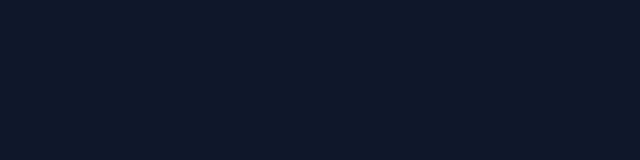
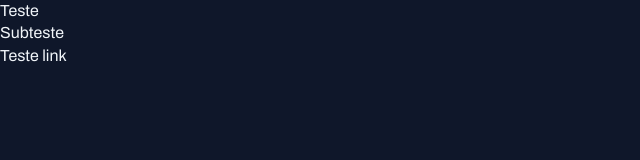
Before and after one commit to Antonyj26/Portal-de-Not-cias, a plain HTML site: page index.html in a window 1280 px wide. Shown: the whole page, without its empty margins (0-640 px from the left). Drawn offline with Linux system fonts and the light colour scheme; files that its build step writes are made by us from their sources; files whose address does not match are found by name.

Commit message:
Aplicando fonts

```diff
--- a/index.html
+++ b/index.html
@@ -1,10 +1,20 @@
 <!DOCTYPE html>
 <html lang="pt-br">
   <head>
+    <link rel="preconnect" href="https://fonts.gstatic.com" crossorigin />
+    <link rel="preconnect" href="https://fonts.googleapis.com" />
     <meta charset="UTF-8" />
     <meta name="viewport" content="width=device-width, initial-scale=1.0" />
-    <link rel="stylesheet" href="./style.css" />
+    <link rel="stylesheet" href="./styles/style.css" />
+    <link
+      href="https://fonts.googleapis.com/css2?family=Archivo:ital,wght@0,100..900;1,100..900&display=swap"
+      rel="stylesheet"
+    />
     <title>Portal de Notícias</title>
   </head>
-  <body></body>
+  <body>
+    <h1>Teste</h1>
+    <h2>Subteste</h2>
+    <a href="#">Teste link</a>
+  </body>
 </html>
--- a/styles/global.css
+++ b/styles/global.css
@@ -11,9 +11,33 @@
   --stroke-color: #1e293b;
   --text-color-primary: #f1f5f9;
   --text-color-secondary: #cbd5e1;
+
+  --font-family: "Archivo", sans-serif;
+  --h1: 800 24px/135% var(--font-family);
+  --h2: 800 16px/140% var(--font-family);
+  --h3: 800 14px/140% var(--font-family);
+  --text-span: 600 14px/145% var(--font-family);
+  --text: 400 16px/140% var(--font-family);
+  --text-sm: 400 14px/160% var(--font-family);
 }
 
 body {
+  font: var(--text);
   color: var(--text-color-primary);
-  background-color: var(--bg-color);
+  background-color: #0f172a;
 }
+
+a {
+  text-decoration: none;
+  color: inherit;
+}
+
+a:hover {
+  color: var(--brand-color-light);
+}
+
+h1,
+h2,
+h3 {
+  font: inherit;
+}
```
